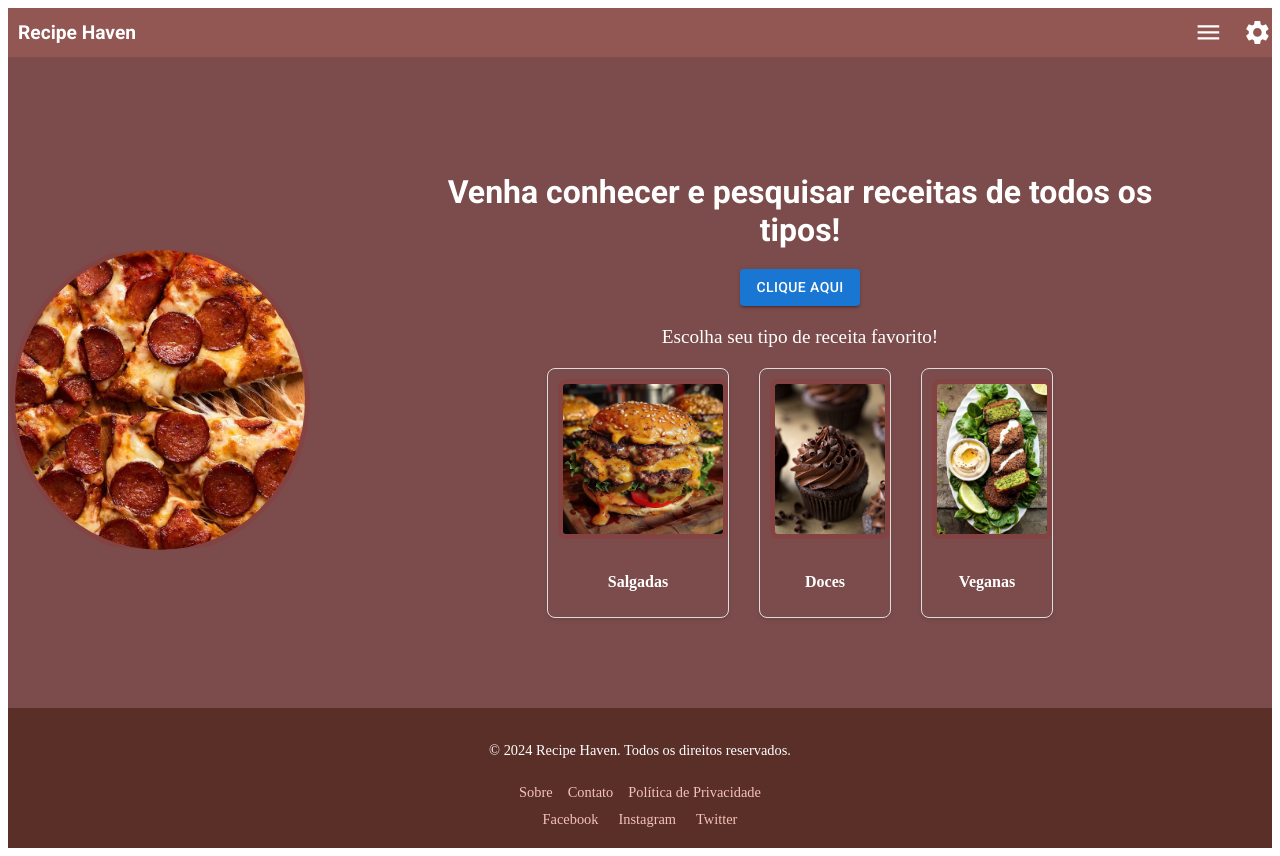
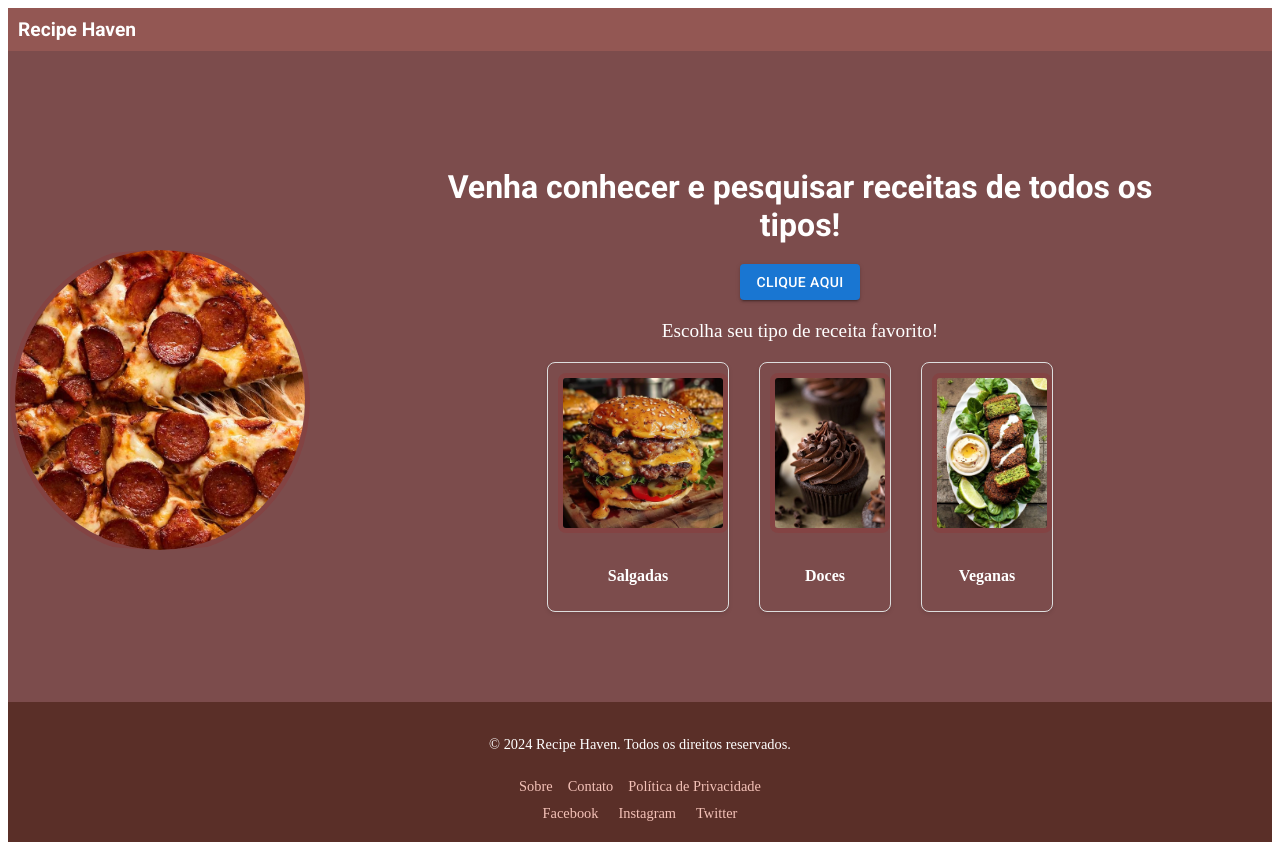
Before and after one commit to MatheusMari/PROJETO---React.js, a React (Create React App) app in the folder receita-react/: page / in a window 1280 px wide. Built offline with nearby package versions, Linux system fonts and the light colour scheme.

Commit message:
Implementei um título para a tela de categorias de refeições, e deixei o logo da aplicação como botão para retornar à home.
Implementei um título para a tela de categorias de refeições, e deixei o logo da aplicação como botão para retornar à home.

```diff
--- a/receita-react/src/Cabeca.js
+++ b/receita-react/src/Cabeca.js
@@ -1,18 +1,14 @@
 import React from 'react';
 import SettingsIcon from '@mui/icons-material/Settings';
-import MenuIcon from '@mui/icons-material/Menu';
 import './Cabeca.css';
 
 function Cabeca() {
     return (
         <div className="Cabeca">
             <div className="Cabeca-left">
-
-                <h1>Recipe Haven</h1>
-            </div>
-            <div className="menu-icons">
-                <MenuIcon />
-                <SettingsIcon />
+                <h1 onClick={() => window.location.href = '/'}>
+                    Recipe Haven
+                </h1>
             </div>
         </div>
     );
--- a/receita-react/src/CategoryList.js
+++ b/receita-react/src/CategoryList.js
@@ -38,8 +38,9 @@ const CategoryList = () => {
 
   return (
     <div className="category-list">
-      {categories.length > 0 ? (
-        categories.map((category) => (
+      <h2>Categorias de Receitas</h2>
+      {categories.length > 0 ?
+        (categories.map((category) => (
           <div key={category.idCategory} className="category-item">
             {/* Torna a imagem clicável */}
             <img
```
